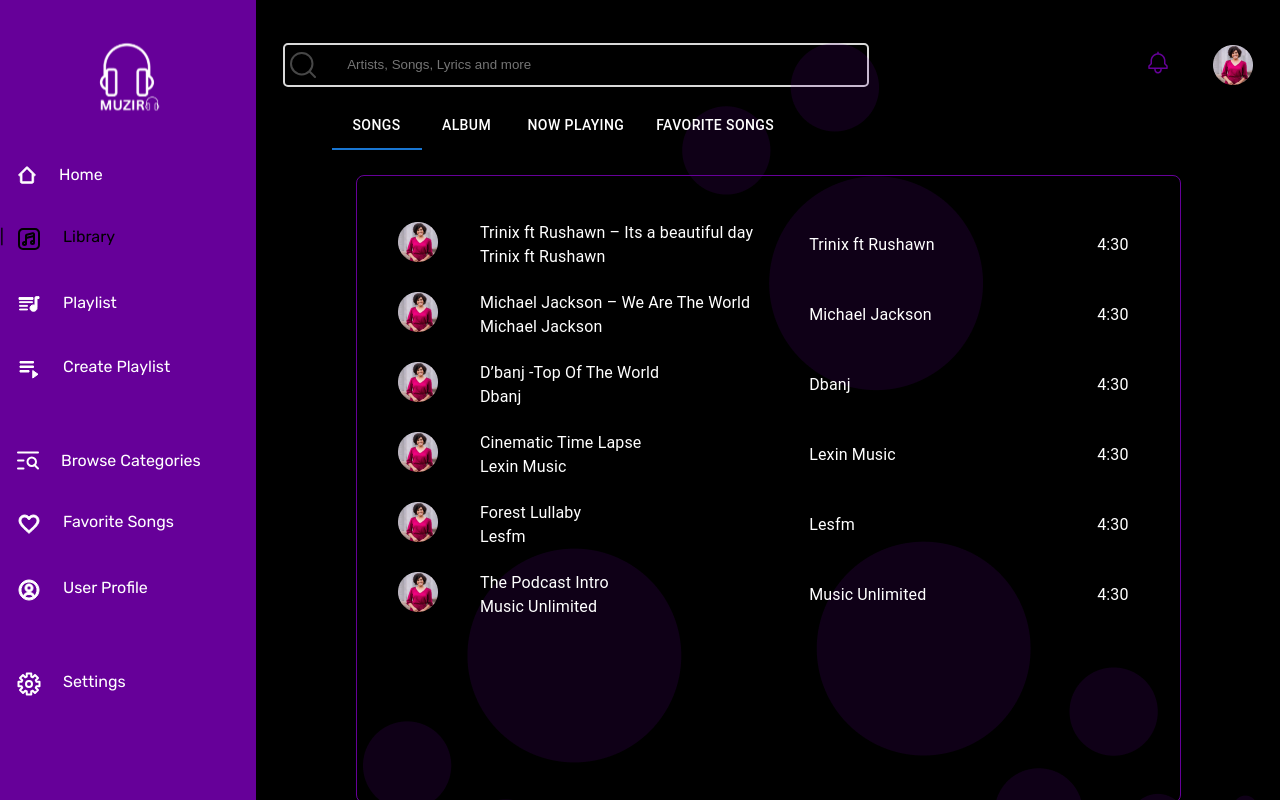
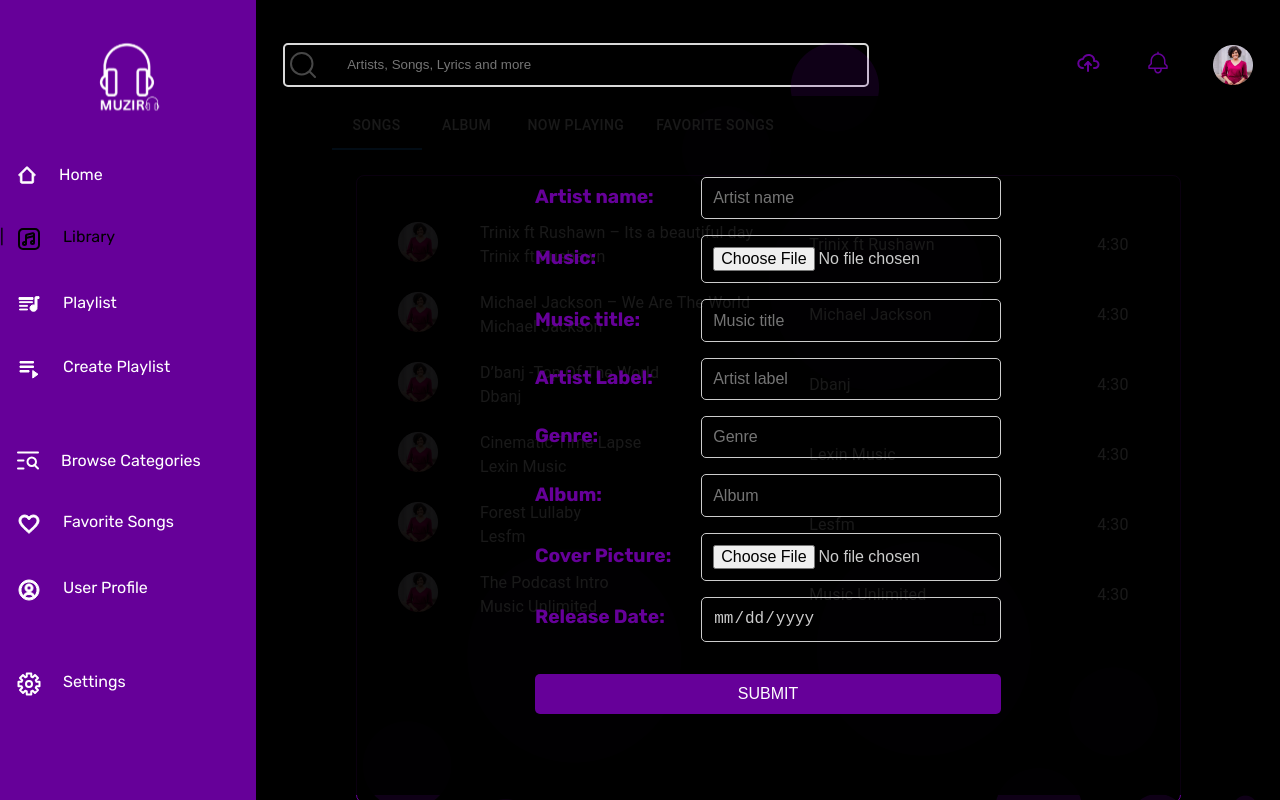
Before and after one commit to fellipxd/sh-frontend-musicapp, a React (Create React App) app: page /root/library in a window 1280 px wide. Shown: the top 800 px of the page. Built offline with nearby package versions, Linux system fonts and the light colour scheme; no server answers; sample sign-in values are in the browser's storage.

Commit message:
added upload icon

```diff
--- a/src/App.css
+++ b/src/App.css
@@ -132,7 +132,7 @@ a {
 }
 
 .s-signin .s-span-1::after {
-  content: '';
+  content: "";
   position: absolute;
   width: 45%;
   height: 1px;
@@ -142,7 +142,7 @@ a {
 }
 
 .s-signin .s-span-1::before {
-  content: '';
+  content: "";
   position: absolute;
   width: 45%;
   height: 1px;
@@ -159,7 +159,7 @@ a {
 }
 
 .s-signup .s-span-1::after {
-  content: '';
+  content: "";
   position: absolute;
   width: 45%;
   height: 1px;
@@ -169,7 +169,7 @@ a {
 }
 
 .s-signup .s-span-1::before {
-  content: '';
+  content: "";
   position: absolute;
   width: 45%;
   height: 1px;
@@ -250,7 +250,7 @@ a {
   align-items: center;
 }
 
-.s-signup input[type='radio'] {
+.s-signup input[type="radio"] {
   accent-color: #333;
 }
 
@@ -259,7 +259,7 @@ a {
 }
 
 body {
-  font-family: 'Rubik', sans-serif;
+  font-family: "Rubik", sans-serif;
   max-height: 940px;
   /* overflow: hidden; */
 }
@@ -364,7 +364,7 @@ body {
   justify-content: center;
 }
 .left h1 {
-  font-family: 'Rubik';
+  font-family: "Rubik";
   font-style: normal;
   font-weight: 700;
   font-size: 65px;
@@ -376,7 +376,7 @@ body {
   width: 539px;
   height: 90px;
   margin-top: 24px;
-  font-family: 'Rubik';
+  font-family: "Rubik";
   font-style: normal;
   font-weight: 400;
   font-size: 24px;
@@ -417,6 +417,59 @@ body {
   position: relative;
   padding: 27px;
 }
+
+.main-content .upload-container {
+  position: absolute;
+  z-index: 100;
+  top: 6rem;
+  left: 0;
+  right: 0;
+  height: 70%;
+  background-color: rgba(0, 0, 0, 0.9);
+  display: flex;
+  align-items: center;
+  justify-content: center;
+  transition: 0.3s all ease-in;
+}
+
+.hidden {
+  position: absolute;
+  z-index: 100;
+  top: 6rem;
+  right: -100%;
+  height: 70%;
+  background-color: rgba(0, 0, 0, 0.9);
+  display: flex;
+  align-items: center;
+  justify-content: center;
+  transition: 0.3s all linear;
+}
+
+.main-content .upload-container .form {
+  display: flex;
+  flex-direction: column;
+  gap: 1rem;
+}
+
+.main-content .upload-container label {
+  display: inline-block;
+  width: 150px;
+  font-size: 1.2rem;
+  font-weight: 700;
+  margin-right: 1rem;
+  color: #660099;
+}
+
+.main-content .upload-container input {
+  padding: 0.7rem;
+  background-color: transparent;
+  font-size: 1rem;
+  border: 1px solid #ccc;
+  border-radius: 5px;
+  color: #ccc;
+  width: 300px;
+}
+
 /* Sidebar styles */
 
 .sidebar {
@@ -474,7 +527,7 @@ body {
 }
 
 .active::before {
-  content: '|';
+  content: "|";
   display: inline-block;
   margin-right: 10px;
   position: absolute;
@@ -517,6 +570,12 @@ body {
   width: 40px;
   height: 40px;
   margin-left: 45.25px;
+}
+
+.profile .upload {
+  color: #660099;
+  font-size: 1.5rem;
+  margin-right: 3rem;
 }
 
 .page-wrapper {
--- a/src/components/Header.js
+++ b/src/components/Header.js
@@ -1,25 +1,40 @@
-import { ReactComponent as NotificationIcon } from './icons/notification.svg';
+import { ReactComponent as NotificationIcon } from "./icons/notification.svg";
+import { TbCloudUpload } from "react-icons/tb";
 
-const Header = () => {
+const Header = ({toggleUpload}) => {
   return (
     <div className="header">
       <div className="input-div">
-        <svg width="26" height="26" viewBox="0 0 26 26" fill="none" xmlns="http://www.w3.org/2000/svg">
-          <path d="M25 25L19.3335 19.3234M22.4737 11.7368C22.4737 14.5844 21.3425 17.3154 19.3289 19.3289C17.3154 21.3425 14.5844 22.4737 11.7368 22.4737C8.88925 22.4737 6.1583 21.3425 4.14475 19.3289C2.1312 17.3154 1 14.5844 1 11.7368C1 8.88925 2.1312 6.1583 4.14475 4.14475C6.1583 2.1312 8.88925 1 11.7368 1C14.5844 1 17.3154 2.1312 19.3289 4.14475C21.3425 6.1583 22.4737 8.88925 22.4737 11.7368Z" stroke="#474747" stroke-width="2" stroke-linecap="round" />
+        <svg
+          width="26"
+          height="26"
+          viewBox="0 0 26 26"
+          fill="none"
+          xmlns="http://www.w3.org/2000/svg"
+        >
+          <path
+            d="M25 25L19.3335 19.3234M22.4737 11.7368C22.4737 14.5844 21.3425 17.3154 19.3289 19.3289C17.3154 21.3425 14.5844 22.4737 11.7368 22.4737C8.88925 22.4737 6.1583 21.3425 4.14475 19.3289C2.1312 17.3154 1 14.5844 1 11.7368C1 8.88925 2.1312 6.1583 4.14475 4.14475C6.1583 2.1312 8.88925 1 11.7368 1C14.5844 1 17.3154 2.1312 19.3289 4.14475C21.3425 6.1583 22.4737 8.88925 22.4737 11.7368Z"
+            stroke="#474747"
+            stroke-width="2"
+            stroke-linecap="round"
+          />
         </svg>
 
         <input type="text" placeholder="Artists, Songs, Lyrics and more" />
       </div>
       <div className="profile">
-        <div >
+        <div className="upload">
+          <TbCloudUpload onClick={toggleUpload} />
+        </div>
+        <div>
           <NotificationIcon />
         </div>
-        <div className='profile-ellipse'>
-          <img src='/images/profile.png' alt='profile img' />
+        <div className="profile-ellipse">
+          <img src="/images/profile.png" alt="profile img" />
         </div>
       </div>
     </div>
-  )
-}
+  );
+};
 
-export default Header
+export default Header;
--- /dev/null
+++ b/src/components/Upload.js
@@ -0,0 +1,58 @@
+import { useContext } from "react";
+import { Button } from "./ButtonElement";
+import AppContext from "../state/context";
+
+const Upload = ({ toggleUpload }) => {
+  const { isOpen } = useContext(AppContext);
+
+  return (
+    <div className={isOpen ? "hidden" : "upload-container"}>
+      <form className="form">
+        <div>
+          <label htmlFor="artist_name">Artist name:</label>
+          <input type="text" placeholder="Artist name" id="artist_name" />
+        </div>
+        <div>
+          <label htmlFor="music">Music:</label>
+          <input type="file" id="music" />
+        </div>
+        <div>
+          <label htmlFor="music_title">Music title:</label>
+          <input type="text" placeholder="Music title" id="music_title" />
+        </div>
+        <div>
+          <label htmlFor="artist_label">Artist Label:</label>
+          <input type="text" placeholder="Artist label" id="artist_label" />
+        </div>
+        <div>
+          <label htmlFor="genre">Genre:</label>
+          <input type="text" placeholder="Genre" id="genre" />
+        </div>
+        <div>
+          <label htmlFor="album">Album:</label>
+          <input type="text" placeholder="Album" id="album" />
+        </div>
+        <div>
+          <label htmlFor="cover_picture">Cover Picture:</label>
+          <input type="file" id="cover_picture" />
+        </div>
+        <div>
+          <label htmlFor="release_date">Release Date:</label>
+          <input type="date" id="release_date" />
+        </div>
+        <Button
+          primary="true"
+          light="true"
+          fontBig="true"
+          big="true"
+          widthBig="true"
+          onClick={toggleUpload}
+        >
+          SUBMIT
+        </Button>
+      </form>
+    </div>
+  );
+};
+
+export default Upload;
--- a/src/components/cards/UserCard.js
+++ b/src/components/cards/UserCard.js
@@ -1,6 +1,6 @@
 import React from 'react'
 
-export const UserCard = () => {
+export const UserCard = ({name, playlist, follower, following}) => {
   return (
     <div>
       <div className="user-card">
@@ -8,19 +8,19 @@ export const UserCard = () => {
           <img src='/images/rema.png' alt="user" />
         </div>
         <div className='user-dets'>
-          <h3>Victoria Adams</h3>
+          <h3>{name}</h3>
           <div className='user-count'>
             <div className='count'>
               <p>Playlist</p>
-              <span>25</span>
+              <span>{playlist}</span>
             </div>
             <div className='count'>
               <p>Followers</p>
-              <span>25</span>
+              <span>{follower}</span>
             </div>
             <div className='count'>
               <p>Following</p>
-              <span>25</span>
+              <span>{following}</span>
             </div>
           </div>
         </div>
--- a/src/layouts/RootLayout.js
+++ b/src/layouts/RootLayout.js
@@ -1,21 +1,22 @@
-import React, { useEffect, useState } from 'react';
-import Sidebar from '../components/Sidebar';
-import Header from '../components/Header';
-import { Outlet, useNavigate } from 'react-router';
-import MusicPlayer from '../components/player/AudioPlayer';
-
-
+import React, { useContext, useEffect, useState } from "react";
+import Sidebar from "../components/Sidebar";
+import Header from "../components/Header";
+import { Outlet, useNavigate } from "react-router";
+import MusicPlayer from "../components/player/AudioPlayer";
+import Upload from "../components/Upload";
+import AppContext from "../state/context";
 
 function RootLayout() {
+  const navigate = useNavigate();
 
-  const navigate = useNavigate()
+  const { isOpen, setIsOpen } = useContext(AppContext);
 
   useEffect(() => {
-    const loggedInFromSession = sessionStorage.getItem('sessionId');
+    const loggedInFromSession = sessionStorage.getItem("sessionId");
     if (!loggedInFromSession) {
-      navigate('/login');
+      navigate("/login");
     }
-    console.log(loggedInFromSession)
+    console.log(loggedInFromSession);
   }, [navigate]);
 
   const [isSidebarOpen, setIsSidebarOpen] = useState(true);
@@ -24,18 +25,34 @@ function RootLayout() {
     setIsSidebarOpen(!isSidebarOpen);
   }
 
+  function toggleUpload(e) {
+    e.preventDefault();
+    setIsOpen(!isOpen);
+    console.log("clicked");
+  }
+
   return (
     <div className="dashboard-container">
       <Sidebar isSidebarOpen={isSidebarOpen} toggleSidebar={toggleSidebar} />
-      <div className="main-content" style={{ width: isSidebarOpen ? '80%' : '100%' }}>
-        <img src='/images/top.png' alt='top' className="top" />
-        <img src='/images/bottomright.png' alt='right' className="bottomright" />
-        <img src='/images/bottomleft.png' alt='left' className="bottomleft" />
-        <Header />
+      <div
+        className="main-content"
+        style={{ width: isSidebarOpen ? "80%" : "100%" }}
+      >
+        <img src="/images/top.png" alt="top" className="top" />
+        <img
+          src="/images/bottomright.png"
+          alt="right"
+          className="bottomright"
+        />
+        <img src="/images/bottomleft.png" alt="left" className="bottomleft" />
+        <Header toggleUpload={toggleUpload} />
+        <Upload
+          className={isOpen ? "active" : ""}
+          toggleUpload={toggleUpload}
+        />
         <Outlet />
         <MusicPlayer />
       </div>
-
     </div>
   );
 }
--- a/src/state/provider.js
+++ b/src/state/provider.js
@@ -23,6 +23,8 @@ const AppProvider = (props) => {
   const [newRelease, setNewRelease] = useState([]);
   const [playlist, setPlaylist] = useState([]);
   const [isLoading, setIsLoading] = useState(true);
+  const [profile, setProfile] = useState("");
+  const [isOpen, setIsOpen] = useState(false);
 
   return (
     <AppContext.Provider
@@ -65,6 +67,10 @@ const AppProvider = (props) => {
         setPlaylist,
         isLoading,
         setIsLoading,
+        profile,
+        setProfile,
+        isOpen,
+        setIsOpen,
       }}
     >
       {props.children}
```
Also changed, not shown: src/pages/Profile.js (+71 -27 lines).
